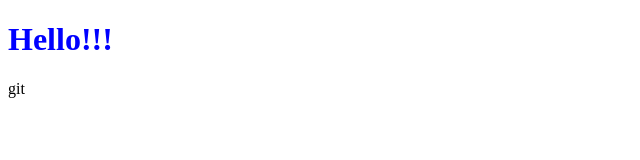
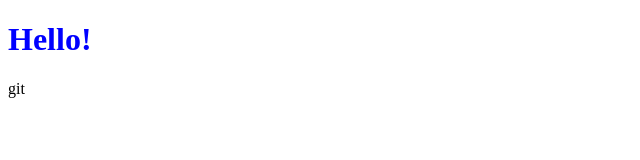
Before and after one commit to i11g/CS50, a plain HTML site: page Git/world.html in a window 1280 px wide. Shown: the full height of the page, 0-640 px from the left. Drawn offline with Linux system fonts and the light colour scheme.

Commit message:
files changed

```diff
--- a/Git/world.html
+++ b/Git/world.html
@@ -6,7 +6,7 @@
     <title>World !!</title>
 </head>
 <body>
-    <h1 style="color:blue">Hello!!!</h1>
+    <h1 style="color:blue">Hello!</h1>
 </body>
 </html>
 git
```
